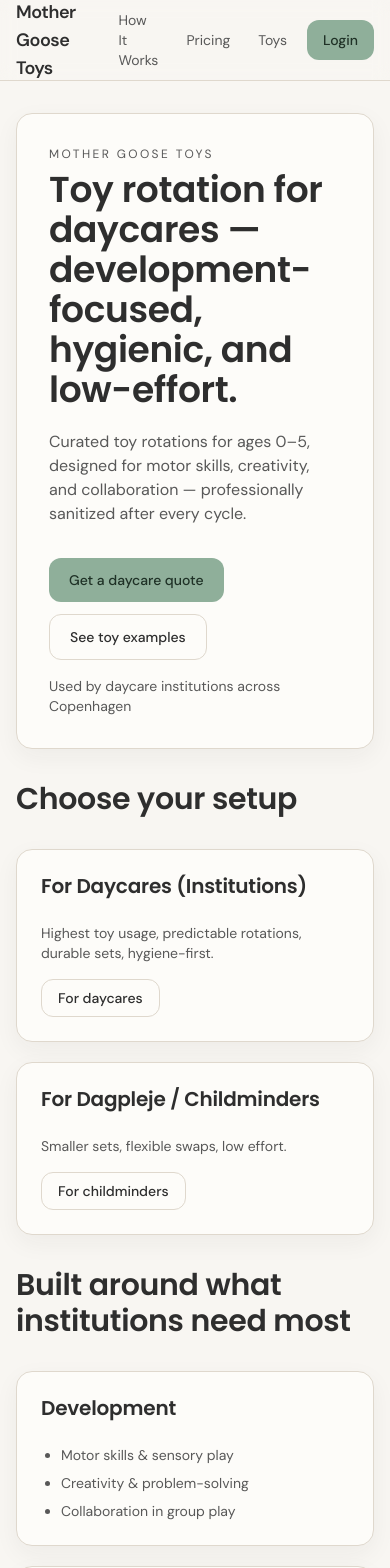
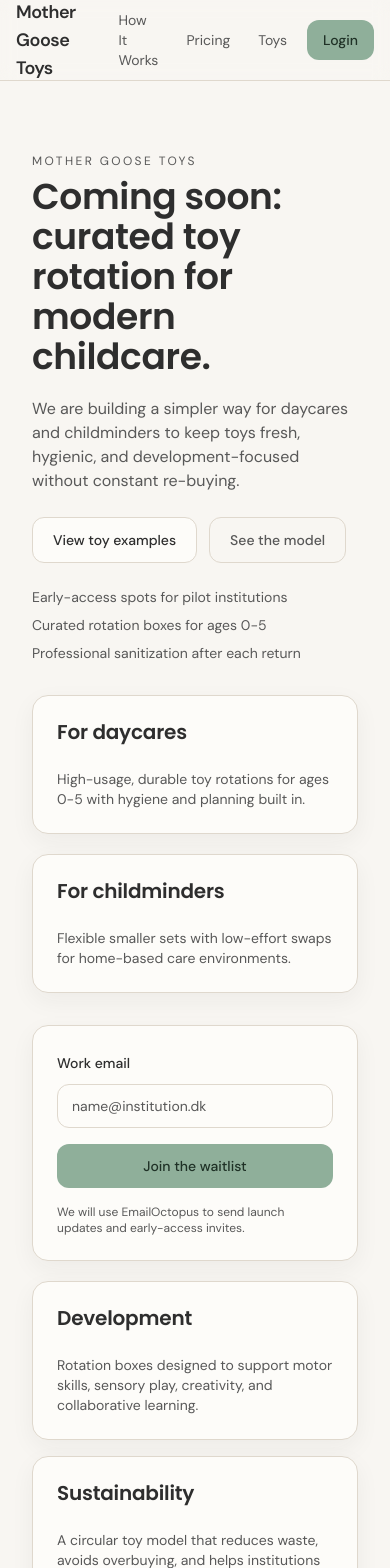
Before and after one commit to nerijusgood/mgt, a Next.js app: page / in a window 390 px wide. Shown: the top 1568 px of the page. Built offline with nearby package versions, Linux system fonts and the light colour scheme; no server answers.

Commit message:
Make landing page a public coming-soon signup

```diff
--- /dev/null
+++ b/app/api/waitlist/route.ts
@@ -0,0 +1,61 @@
+import { NextResponse } from "next/server";
+import { z } from "zod";
+
+const waitlistSchema = z.object({
+  email: z.string().email()
+});
+
+export async function POST(request: Request) {
+  const apiKey = process.env.EMAILOCTOPUS_API_KEY;
+  const listId = process.env.EMAILOCTOPUS_LIST_ID;
+
+  if (!apiKey || !listId) {
+    return NextResponse.json(
+      { error: "Waitlist is not configured. Missing EmailOctopus credentials." },
+      { status: 500 }
+    );
+  }
+
+  try {
+    const body = waitlistSchema.parse(await request.json());
+
+    const response = await fetch(`https://emailoctopus.com/api/1.6/lists/${listId}/contacts`, {
+      method: "POST",
+      headers: {
+        "Content-Type": "application/json"
+      },
+      body: JSON.stringify({
+        api_key: apiKey,
+        email_address: body.email,
+        tags: ["coming-soon", "website"]
+      }),
+      cache: "no-store"
+    });
+
+    const payload = (await response.json()) as { code?: string; message?: string };
+
+    if (!response.ok) {
+      if (payload.code === "MEMBER_EXISTS_WITH_EMAIL_ADDRESS") {
+        return NextResponse.json({ message: "You are already on the waitlist." });
+      }
+
+      return NextResponse.json(
+        { error: payload.message ?? "Unable to add email to EmailOctopus." },
+        { status: 400 }
+      );
+    }
+
+    return NextResponse.json({
+      message: "You are on the waitlist. We will be in touch soon."
+    });
+  } catch (error) {
+    if (error instanceof z.ZodError) {
+      return NextResponse.json({ error: "Please enter a valid email address." }, { status: 400 });
+    }
+
+    return NextResponse.json(
+      { error: error instanceof Error ? error.message : "Unable to join the waitlist." },
+      { status: 500 }
+    );
+  }
+}
--- a/app/page.tsx
+++ b/app/page.tsx
@@ -1,222 +1,104 @@
 import Link from "next/link";
 import { Card, CardContent, CardHeader, CardTitle } from "@/components/ui/card";
-import { TrustBadgeGroup } from "@/components/TrustBadgeGroup";
-
-const trustBadges = [
-  { title: "CE Certified", subtitle: "Complies with EU toy safety standards", variant: "safety" as const },
-  { title: "EN 71 Tested", subtitle: "Independently tested for child safety", variant: "safety" as const },
-  { title: "Professionally Sanitized", subtitle: "Cleaned after every rental cycle", variant: "hygiene" as const },
-  { title: "Age-Verified Play", subtitle: "Matched to your child’s development stage", variant: "development" as const },
-  { title: "Eco-Friendly Materials", subtitle: "Designed for circular use and low waste", variant: "sustainability" as const },
-  { title: "Flexible Subscription", subtitle: "Pause or swap anytime", variant: "service" as const }
-];
-
-const audienceCards = [
-  {
-    id: "daycares",
-    title: "For Daycares (Institutions)",
-    copy: "Highest toy usage, predictable rotations, durable sets, hygiene-first.",
-    cta: "For daycares"
-  },
-  {
-    id: "dagpleje",
-    title: "For Dagpleje / Childminders",
-    copy: "Smaller sets, flexible swaps, low effort.",
-    cta: "For childminders"
-  }
-];
+import { ComingSoonSignup } from "@/components/marketing/coming-soon-signup";
 
 const pillars = [
   {
     title: "Development",
-    bullets: ["Motor skills & sensory play", "Creativity & problem-solving", "Collaboration in group play"]
+    copy: "Rotation boxes designed to support motor skills, sensory play, creativity, and collaborative learning."
   },
   {
     title: "Sustainability",
-    bullets: ["Reuse instead of buying new", "Circular economy model", "Less waste, smarter budgets"]
+    copy: "A circular toy model that reduces waste, avoids overbuying, and helps institutions spend budgets more carefully."
   },
   {
     title: "Hygiene",
-    bullets: ["Sanitized after every return", "Safety standards (CE / EN 71)", "Inspected before redeployment"]
+    copy: "Every toy set is professionally sanitized, safety-checked, and prepared for redeployment after each cycle."
   },
   {
     title: "Simplicity",
-    bullets: ["Predictable toy rotation", "Low effort for staff", "Clear pricing & support"]
+    copy: "Predictable swaps, durable toy mixes, and clear support so staff spend less time managing toy inventory."
   }
 ];
 
-const painSolutions = [
+const audience = [
   {
-    pain: "Toy clutter and uneven quality",
-    solution: "Curated durable sets"
+    title: "For daycares",
+    copy: "High-usage, durable toy rotations for ages 0-5 with hygiene and planning built in."
   },
   {
-    pain: "Worn-out toys",
-    solution: "Rotations keep play fresh"
-  },
-  {
-    pain: "Hygiene concerns",
-    solution: "Sanitization + safety standards"
-  },
-  {
-    pain: "Limited budgets",
-    solution: "Subscription/rotation reduces wasteful purchases"
-  },
-  {
-    pain: "Time pressure",
-    solution: "Simple reorder/swaps"
+    title: "For childminders",
+    copy: "Flexible smaller sets with low-effort swaps for home-based care environments."
   }
 ];
 
-const institutionSteps = [
-  {
-    title: "Choose age ranges & group needs",
-    text: "Set age bands and focus areas for each room or group."
-  },
-  {
-    title: "Receive curated rotation boxes",
-    text: "Get durable toy sets tailored for development and everyday institutional use."
-  },
-  {
-    title: "Swap monthly or when ready",
-    text: "Keep play fresh while maintaining hygiene and predictable planning."
-  }
+const launchPoints = [
+  "Early-access spots for pilot institutions",
+  "Curated rotation boxes for ages 0-5",
+  "Professional sanitization after each return"
 ];
 
 export default function HomePage() {
   return (
-    <div className="section-stack">
-      <section className="surface overflow-hidden bg-gradient-to-br from-secondary/85 to-card p-8 md:p-10">
+    <div className="min-h-screen bg-gradient-to-br from-background via-secondary/40 to-background">
+      <section className="mx-auto flex min-h-screen w-full max-w-[72rem] items-center px-4 py-10 md:px-6">
+        <div className="grid w-full gap-8 lg:grid-cols-[1.3fr_0.9fr] lg:items-center">
+          <div>
             <p className="mb-2 text-xs uppercase tracking-[0.2em] text-muted-foreground">Mother Goose Toys</p>
-        <h1 className="max-w-3xl">Toy rotation for daycares — development-focused, hygienic, and low-effort.</h1>
-        <p className="mt-5 max-w-3xl text-base text-muted-foreground md:text-lg">
-          Curated toy rotations for ages 0–5, designed for motor skills, creativity, and collaboration — professionally sanitized after every cycle.
+            <h1 className="max-w-3xl">Coming soon: curated toy rotation for modern childcare.</h1>
+            <p className="mt-5 max-w-2xl text-base text-muted-foreground md:text-lg">
+              We are building a simpler way for daycares and childminders to keep toys fresh, hygienic, and development-focused without constant re-buying.
             </p>
-        <div className="mt-8 flex flex-wrap gap-3">
-          <Link
-            href="#daycares"
-            className="rounded-md bg-primary px-5 py-3 text-sm font-medium text-primary-foreground transition duration-soft ease-soft hover:brightness-95"
-          >
-            Get a daycare quote
-          </Link>
+            <div className="mt-6 flex flex-wrap gap-3">
               <Link
                 href="/toys"
                 className="rounded-md border border-border bg-card px-5 py-3 text-sm font-medium text-foreground transition duration-soft ease-soft hover:bg-muted"
               >
-            See toy examples
+                View toy examples
+              </Link>
+              <Link
+                href="/how-it-works"
+                className="rounded-md border border-border bg-background px-5 py-3 text-sm font-medium text-muted-foreground transition duration-soft ease-soft hover:text-foreground"
+              >
+                See the model
               </Link>
             </div>
-        <p className="mt-4 text-sm text-muted-foreground">Used by daycare institutions across Copenhagen</p>
-      </section>
+            <ul className="mt-6 space-y-2 text-sm text-muted-foreground">
+              {launchPoints.map((point) => (
+                <li key={point}>{point}</li>
+              ))}
+            </ul>
 
-      <section className="section-stack" aria-label="Audience options">
-        <h2>Choose your setup</h2>
-        <div className="grid gap-5 md:grid-cols-2">
-          {audienceCards.map((audience) => (
-            <Card key={audience.id} id={audience.id}>
+            <div className="mt-8 grid gap-5 md:grid-cols-2">
+              {audience.map((item) => (
+                <Card key={item.title}>
                   <CardHeader>
-                <CardTitle>{audience.title}</CardTitle>
+                    <CardTitle>{item.title}</CardTitle>
                   </CardHeader>
-              <CardContent className="space-y-4">
-                <p className="text-sm text-muted-foreground">{audience.copy}</p>
-                <Link
-                  href={`#${audience.id}`}
-                  className="inline-flex rounded-md border border-border bg-card px-4 py-2 text-sm font-medium transition duration-soft ease-soft hover:bg-muted"
-                >
-                  {audience.cta}
-                </Link>
+                  <CardContent>
+                    <p className="text-sm text-muted-foreground">{item.copy}</p>
                   </CardContent>
                 </Card>
               ))}
             </div>
-      </section>
+          </div>
 
-      <section className="section-stack" aria-labelledby="pillars-title">
-        <h2 id="pillars-title">Built around what institutions need most</h2>
-        <div className="grid gap-5 sm:grid-cols-2 lg:grid-cols-4">
+          <div className="space-y-5">
+            <ComingSoonSignup />
+
+            <div className="grid gap-4 sm:grid-cols-2">
               {pillars.map((pillar) => (
                 <Card key={pillar.title}>
                   <CardHeader>
                     <CardTitle>{pillar.title}</CardTitle>
                   </CardHeader>
                   <CardContent>
-                <ul className="list-disc space-y-2 pl-5 text-sm text-muted-foreground">
-                  {pillar.bullets.map((bullet) => (
-                    <li key={bullet}>{bullet}</li>
-                  ))}
-                </ul>
+                    <p className="text-sm text-muted-foreground">{pillar.copy}</p>
                   </CardContent>
                 </Card>
               ))}
             </div>
-      </section>
-
-      <section className="section-stack" aria-labelledby="leaders-title">
-        <h2 id="leaders-title">Why daycare leaders choose us</h2>
-        <div className="grid gap-4 md:grid-cols-2">
-          {painSolutions.map((item) => (
-            <Card key={item.pain}>
-              <CardContent className="pt-6">
-                <p className="text-sm font-semibold text-foreground">{item.pain}</p>
-                <p className="mt-1 text-sm text-muted-foreground">{item.solution}</p>
-              </CardContent>
-            </Card>
-          ))}
           </div>
-      </section>
-
-      <section className="section-stack" aria-labelledby="trust-title">
-        <div className="flex items-end justify-between gap-4">
-          <div>
-            <h2 id="trust-title">Trust built into every rotation</h2>
-            <p className="mt-2 max-w-3xl text-sm text-muted-foreground">
-              Safety, hygiene, and development quality standards designed for institutions and reassuring for parents.
-            </p>
-          </div>
-          <Link href="/hygiene" className="inline-flex whitespace-nowrap rounded-md border border-border bg-card px-4 py-2 text-sm font-medium transition duration-soft ease-soft hover:bg-muted">
-            Safety & cleaning process
-          </Link>
-        </div>
-        <TrustBadgeGroup badges={trustBadges} />
-      </section>
-
-      <section className="section-stack" aria-labelledby="how-it-works-title">
-        <h2 id="how-it-works-title">How it works for institutions</h2>
-        <div className="grid gap-5 md:grid-cols-3">
-          {institutionSteps.map((step, idx) => (
-            <Card key={step.title}>
-              <CardHeader>
-                <CardTitle>
-                  {idx + 1}. {step.title}
-                </CardTitle>
-              </CardHeader>
-              <CardContent>
-                <p className="text-sm text-muted-foreground">{step.text}</p>
-              </CardContent>
-            </Card>
-          ))}
-        </div>
-        <p className="text-sm text-muted-foreground">Designed for predictable planning and low staff effort.</p>
-      </section>
-
-      <section className="surface p-6 md:p-8" aria-labelledby="final-cta-title">
-        <h2 id="final-cta-title">Ready to simplify toys for your institution?</h2>
-        <p className="mt-3 text-sm text-muted-foreground">
-          Trusted by professionals. Loved by kids. Reassuring for parents.
-        </p>
-        <div className="mt-6 flex flex-wrap gap-3">
-          <Link
-            href="#daycares"
-            className="rounded-md bg-primary px-5 py-3 text-sm font-medium text-primary-foreground transition duration-soft ease-soft hover:brightness-95"
-          >
-            Get a daycare quote
-          </Link>
-          <Link
-            href="#"
-            className="rounded-md border border-border bg-card px-5 py-3 text-sm font-medium text-foreground transition duration-soft ease-soft hover:bg-muted"
-          >
-            Talk to us
-          </Link>
         </div>
       </section>
     </div>
--- /dev/null
+++ b/components/marketing/coming-soon-signup.tsx
@@ -0,0 +1,68 @@
+"use client";
+
+import type { FormEvent } from "react";
+import { useState } from "react";
+import { toast } from "sonner";
+import { Button } from "@/components/ui/button";
+import { Input } from "@/components/ui/input";
+import { Label } from "@/components/ui/label";
+
+export function ComingSoonSignup() {
+  const [email, setEmail] = useState("");
+  const [pending, setPending] = useState(false);
+  const [successMessage, setSuccessMessage] = useState<string | null>(null);
+
+  async function onSubmit(event: FormEvent<HTMLFormElement>) {
+    event.preventDefault();
+    setPending(true);
+    setSuccessMessage(null);
+
+    try {
+      const response = await fetch("/api/waitlist", {
+        method: "POST",
+        headers: { "Content-Type": "application/json" },
+        body: JSON.stringify({ email })
+      });
+
+      const payload = (await response.json()) as { message?: string; error?: string };
+
+      if (!response.ok) {
+        throw new Error(payload.error ?? "Unable to join the waitlist");
+      }
+
+      const message = payload.message ?? "You are on the list.";
+      setSuccessMessage(message);
+      setEmail("");
+      toast.success(message);
+    } catch (error) {
+      const message = error instanceof Error ? error.message : "Unable to join the waitlist";
+      toast.error(message);
+    } finally {
+      setPending(false);
+    }
+  }
+
+  return (
+    <form onSubmit={onSubmit} className="surface space-y-4 p-6 md:p-7" aria-label="Coming soon waitlist signup">
+      <div className="space-y-2">
+        <Label htmlFor="waitlist-email">Work email</Label>
+        <Input
+          id="waitlist-email"
+          type="email"
+          autoComplete="email"
+          placeholder="name@institution.dk"
+          value={email}
+          onChange={(event) => setEmail(event.target.value)}
+          required
+        />
+      </div>
+      <Button type="submit" className="w-full" disabled={pending}>
+        {pending ? "Joining..." : "Join the waitlist"}
+      </Button>
+      <p className="text-xs text-muted-foreground">
+        We will use EmailOctopus to send launch updates and early-access invites.
+      </p>
+      {successMessage ? <p className="text-sm text-foreground">{successMessage}</p> : null}
+    </form>
+  );
+}
```
Also changed, not shown: app/layout.tsx (+9 -4 lines), eslint.config.mjs (+2 -8 lines), middleware.ts (+20 -4 lines), 1 other file (tests, documents, lock files or other folders). Lines whose indentation alone changed are shown as unchanged.
